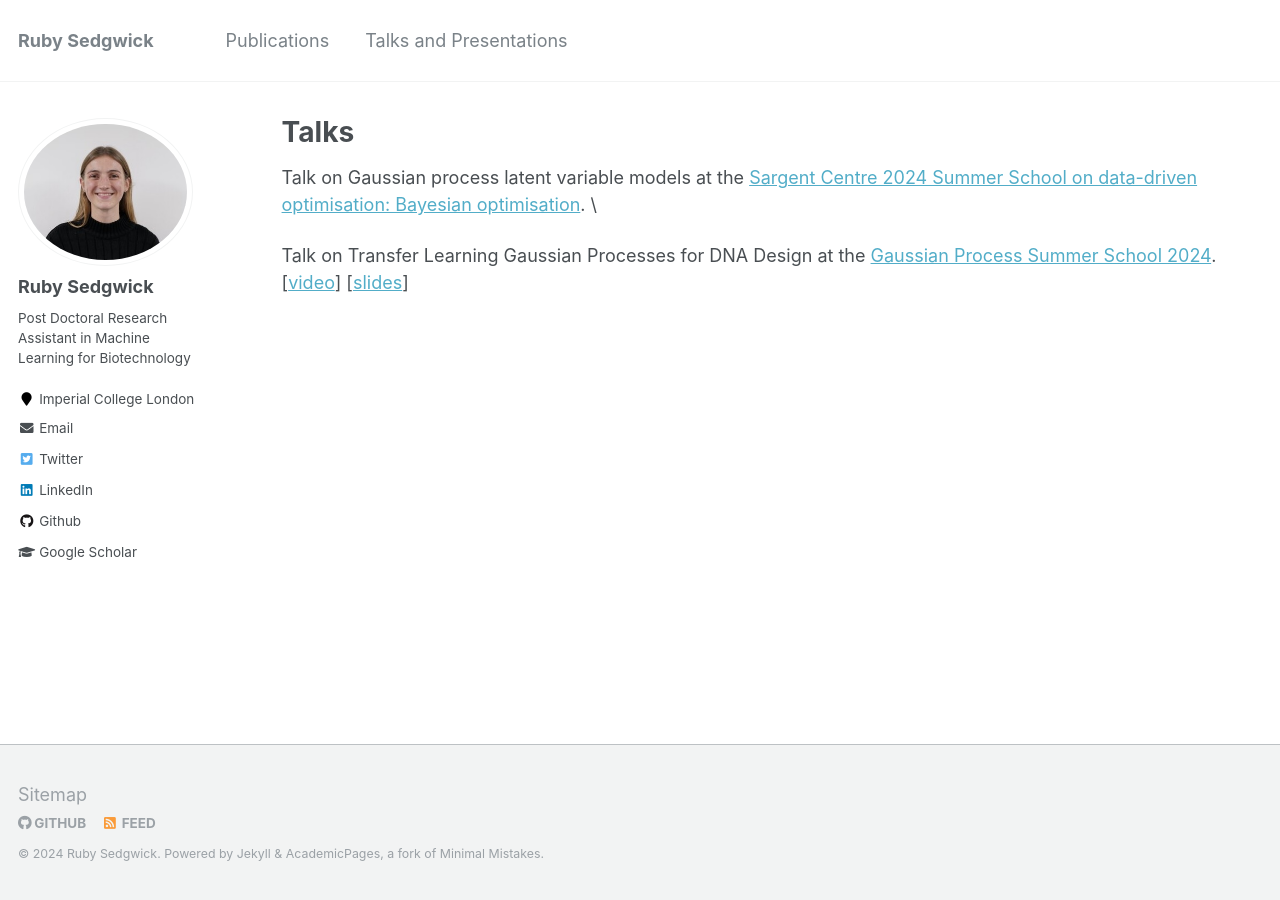
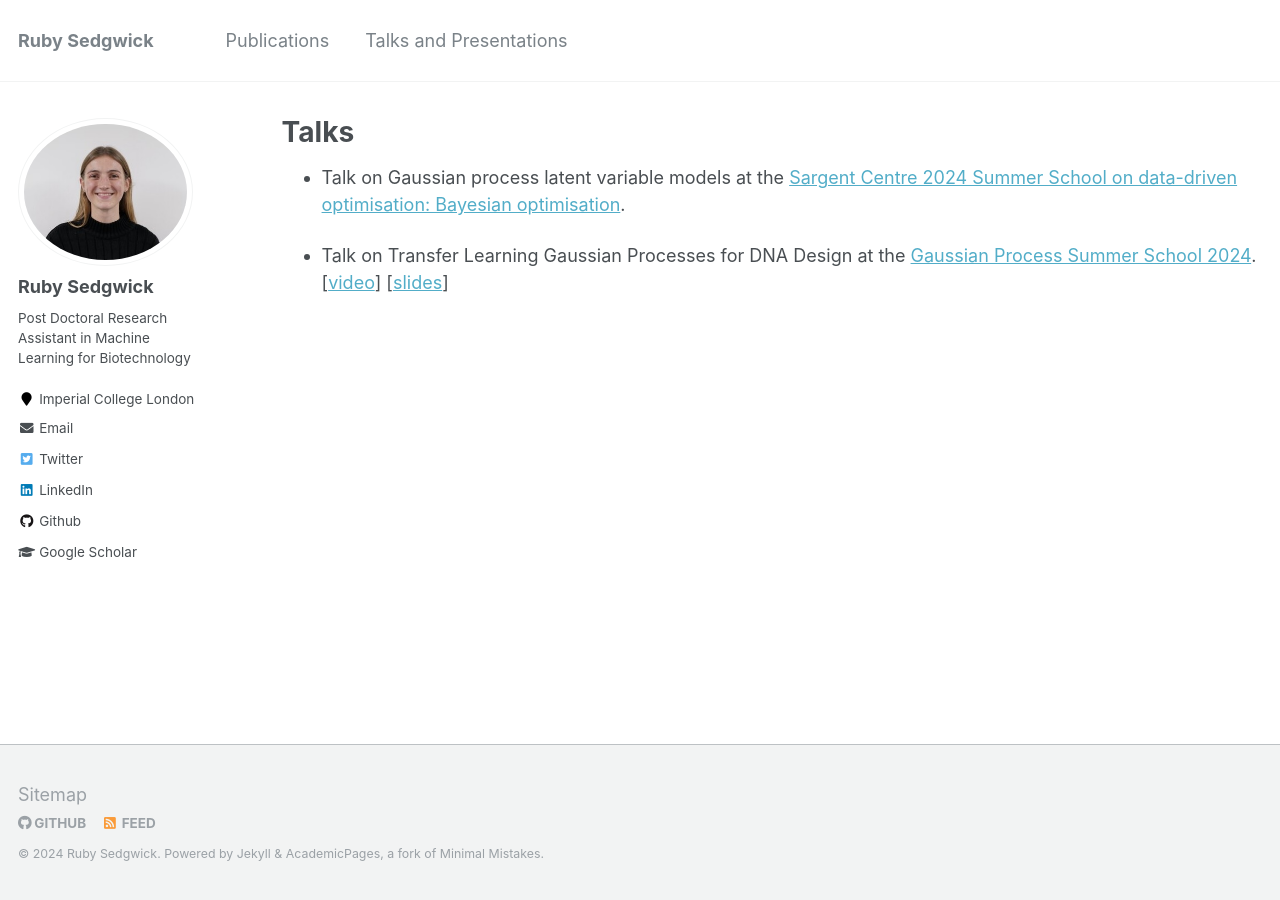
Before and after one commit to RSedgwick/rsedgwick.github.io, a Jekyll site: the page built from _pages/talks.md, in a window 1280 px wide. Built offline with Jekyll 4.4.1, drawn with Linux system fonts in a browser that asks for light colours.

```diff
--- a/_pages/talks.md
+++ b/_pages/talks.md
@@ -5,6 +5,6 @@ permalink: /talks/
 author_profile: true
 ---
 
-Talk on Gaussian process latent variable models at the [Sargent Centre 2024 Summer School on data-driven optimisation: Bayesian optimisation](https://www.imperial.ac.uk/process-systems-engineering/courses-and-seminars/summer-school/). \
+- Talk on Gaussian process latent variable models at the [Sargent Centre 2024 Summer School on data-driven optimisation: Bayesian optimisation](https://www.imperial.ac.uk/process-systems-engineering/courses-and-seminars/summer-school/).
 
-Talk on Transfer Learning Gaussian Processes for DNA Design at the [Gaussian Process Summer School 2024](https://gpss.cc/gpss24/workshop.html). [[video](https://www.youtube.com/watch?list=PLZ_xn3EIbxZF-HhT99I3yIb-BdylSM3M-&v=JQOKCbVLAEg)] [[slides](https://gpss.cc/gpss24/slides/Sedgwick2024.pdf)]
+- Talk on Transfer Learning Gaussian Processes for DNA Design at the [Gaussian Process Summer School 2024](https://gpss.cc/gpss24/workshop.html). [[video](https://www.youtube.com/watch?list=PLZ_xn3EIbxZF-HhT99I3yIb-BdylSM3M-&v=JQOKCbVLAEg)] [[slides](https://gpss.cc/gpss24/slides/Sedgwick2024.pdf)]
```
